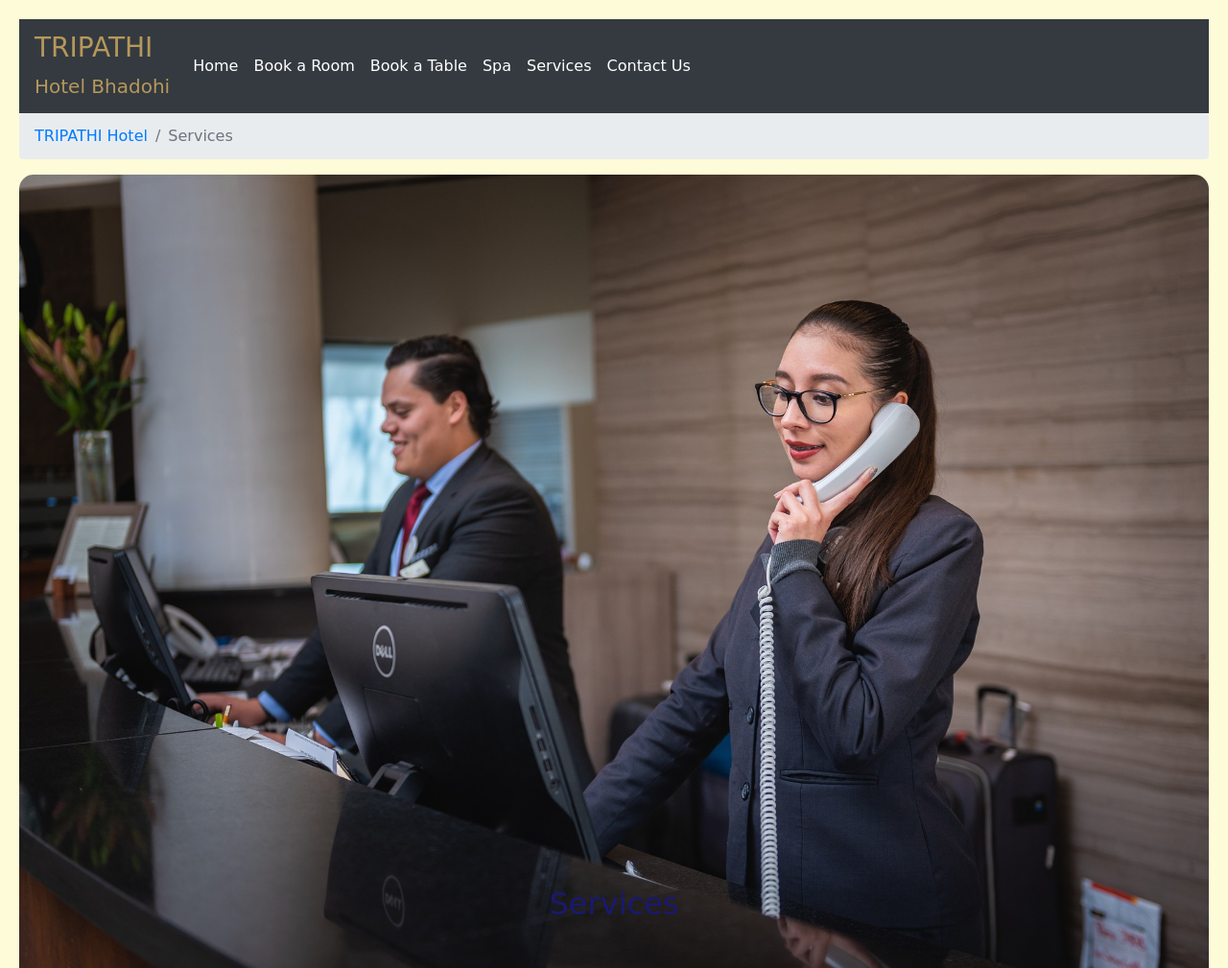
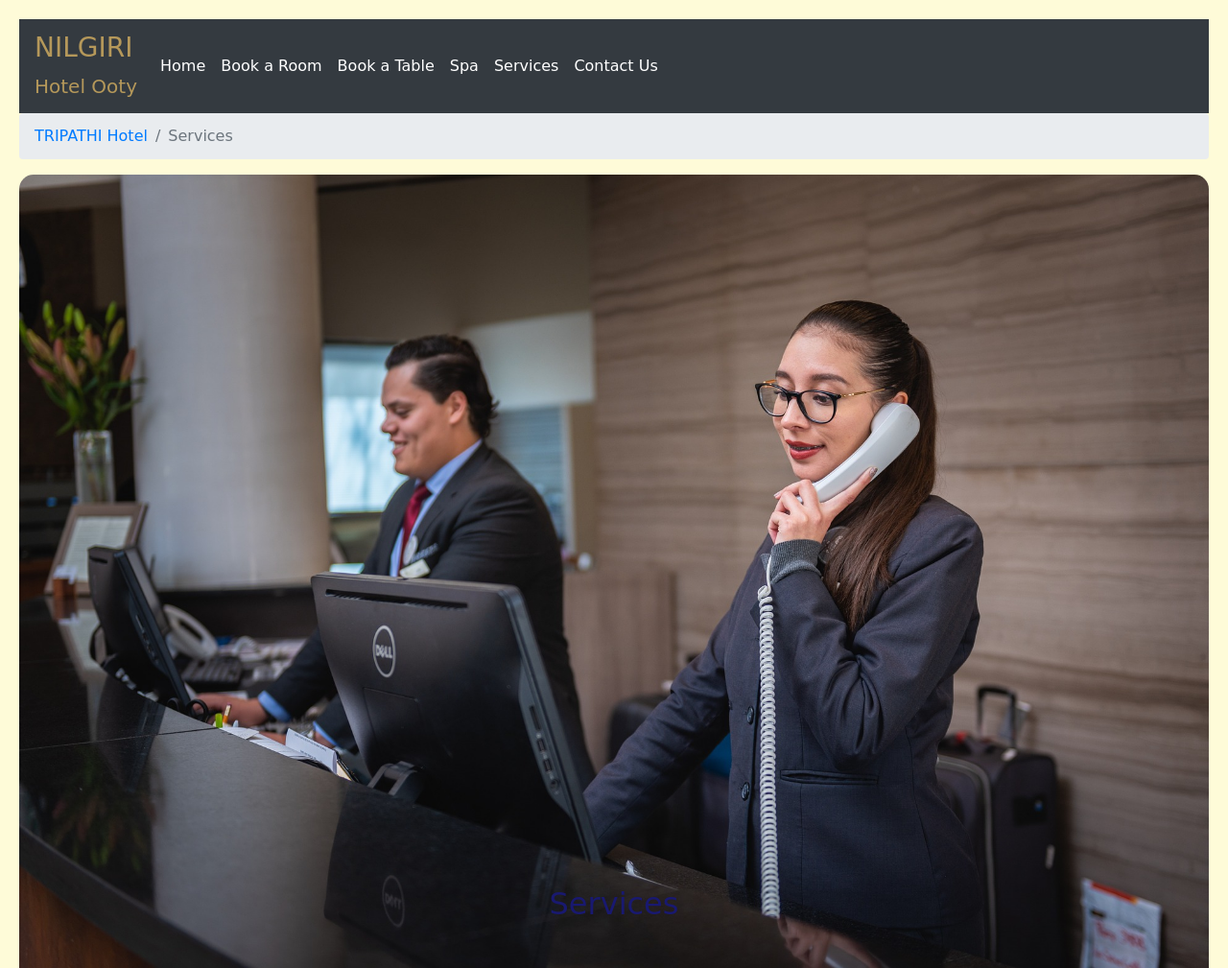
Before and after one commit to Bisna076/project1, a plain HTML site: page services.html in a window 1280 px wide. Shown: the top 1009 px of the page at 96% size. Drawn offline with nearby package versions, Linux system fonts and the light colour scheme.

Commit message:
Update services.html

```diff
--- a/services.html
+++ b/services.html
@@ -40,7 +40,7 @@
 
     <header class="sticky-top" style="background-color:#fefbd8;">
       <nav class="navbar navbar-expand-lg navbar-dark bg-dark">
-        <a class="navbar-brand" style="color: #b5985a;" href="#"><h3>TRIPATHI</h3><h7>Hotel Bhadohi</h7></a>
+        <a class="navbar-brand" style="color: #b5985a;" href="#"><h3>NILGIRI</h3><h7>Hotel Ooty</h7></a>
         <button class="navbar-toggler" type="button" data-toggle="collapse" data-target="#navbarNavAltMarkup" aria-controls="navbarNavAltMarkup" aria-expanded="false" aria-label="Toggle navigation">
           <span class="navbar-toggler-icon"></span>
         </button>
```
